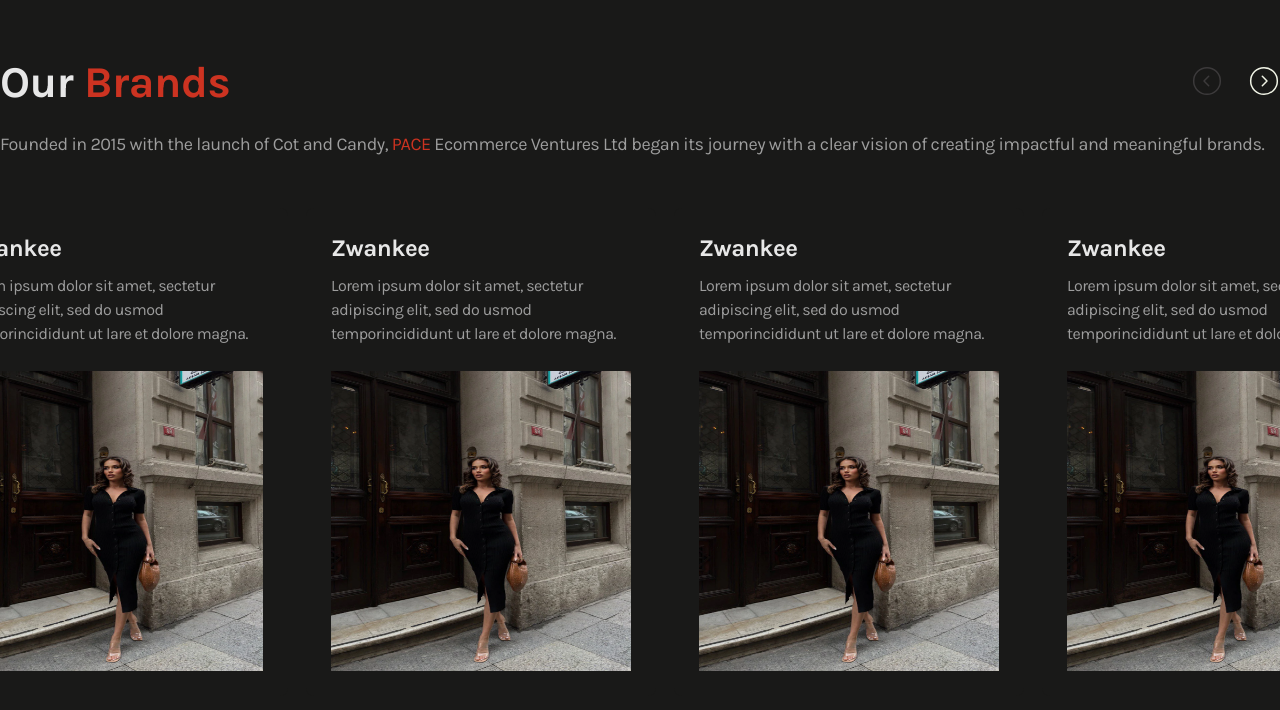
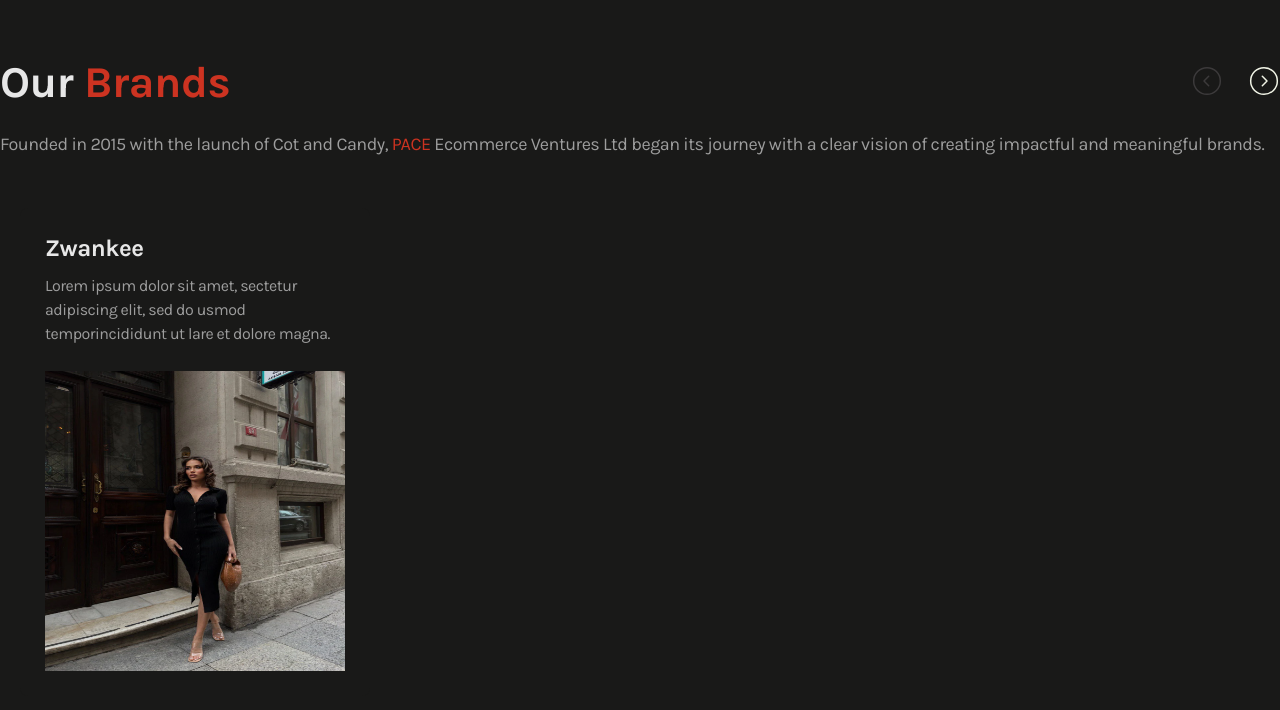
Before and after one commit to TarunRajpurohit123/pace-bussiness-website, a Next.js app in the folder pace-website/: page / in a window 1280 px wide. Shown: the top 710 px of the page. Built offline with nearby package versions, Linux system fonts and the light colour scheme.

Commit message:
working on home brand section

```diff
--- a/pace-website/src/app/components/BrandCard.jsx
+++ b/pace-website/src/app/components/BrandCard.jsx
@@ -1,15 +1,49 @@
 import Image from "next/image";
+import { useState } from "react";
 
-export default function BrandCard() {
+export default function BrandCard({
+  brand,
+  content,
+  image,
+  hoverColor,
+  hoverImage,
+  headingColor,
+  brandLogo,
+}) {
+  const [hover, setHover] = useState(false);
   return (
     <>
-      <section className="hbrand-card">
-        <h1 className="hbrand-card--heading">Zwankee</h1>
-        <p className="hbrand-card--paragraph">
-          Lorem ipsum dolor sit amet, sectetur adipiscing elit, sed do usmod
-          temporincididunt ut lare et dolore magna.
-        </p>
-        <Image src="/zwnakeeBrand.png" width="300" height="300" className="hbrandImage"/>
+      <section
+        className="hbrand-card"
+        style={hover ? { background: hoverColor } : {}}
+        onMouseEnter={() => {
+          setHover(true);
+        }}
+        onMouseLeave={() => {
+          setHover(false);
+        }}
+      >
+        <h1
+          className="hbrand-card--heading"
+          style={hover ? { color: headingColor } : {}}
+        >
+          {brand}
+        </h1>
+        <p className="hbrand-card--paragraph">{content}</p>
+        <div className="relative">
+          <Image
+            src={!hover ? image : hoverImage}
+            width="300"
+            height="300"
+            className="hbrandImage"
+          />
+          {hover && (
+            <div className="brand__overlay flex justify-center items-center flex-col">
+              <h2 className="uppercase brand_overlay_subheading">Discover</h2>
+              <Image src={brandLogo} width="232" height="44" />
+            </div>
+          )}
+        </div>
       </section>
     </>
   );
--- a/pace-website/src/app/components/HomeBrands.jsx
+++ b/pace-website/src/app/components/HomeBrands.jsx
@@ -10,6 +10,18 @@ import BrandCard from "./BrandCard";
 
 export default function HomeBrands() {
   const swiperRef = useRef(null);
+  const data = [
+    {
+      brand: "Zwankee",
+      content:
+        "Lorem ipsum dolor sit amet, sectetur adipiscing elit, sed do usmod temporincididunt ut lare et dolore magna.",
+      image: "/zwnakeeBrand.png",
+      hoverColor: "var(--pure)",
+      headingColor: "var(--mode-bg)",
+      hoverImage: "/zwankee-brand-hover.png",
+      brandLogo: "/zwankeelogo.png",
+    },
+  ];
   return (
     <>
       <section className="homebrands__section">
@@ -69,24 +81,25 @@ export default function HomeBrands() {
               }}
               className="mySwiper"
             >
-              <SwiperSlide>
-                <BrandCard />
-              </SwiperSlide>
-              <SwiperSlide style={{ marginLeft: "2.5rem" }}>
-                <BrandCard />
-              </SwiperSlide>
-              <SwiperSlide style={{ marginLeft: "2.5rem" }}>
-                <BrandCard />
-              </SwiperSlide>
-              <SwiperSlide style={{ marginLeft: "2.5rem" }}>
-                <BrandCard />
-              </SwiperSlide>
-              <SwiperSlide style={{ marginLeft: "2.5rem" }}>
-                <BrandCard />
-              </SwiperSlide>
-              <SwiperSlide style={{ marginLeft: "2.5rem" }}>
-                <BrandCard />
-              </SwiperSlide>
+              {data?.map((card, ind) => {
+                return (
+                  <>
+                    <SwiperSlide
+                      style={ind !== 0 ? { marginLeft: "2.5rem" } : {}}
+                    >
+                      <BrandCard
+                        brand={card?.brand}
+                        content={card?.content}
+                        image={card?.image}
+                        hoverColor={card?.hoverColor}
+                        hoverImage={card?.hoverImage}
+                        headingColor={card?.headingColor}
+                        brandLogo={card?.brandLogo}
+                      />
+                    </SwiperSlide>
+                  </>
+                );
+              })}
             </Swiper>
           </div>
         </div>
--- a/pace-website/src/app/globals.css
+++ b/pace-website/src/app/globals.css
@@ -777,6 +777,7 @@ option:hover {
   padding: 2.5rem;
   border-radius: 0.8rem;
   background-color: var(--brandcard);
+  cursor: pointer;
 }
 
 .hbrand-card--heading {
@@ -801,3 +802,19 @@ option:hover {
   height: 30rem;
   margin-top: 2.5rem;
 }
+.brand__overlay {
+  position: absolute;
+  top: 0;
+  left: 0;
+  width: 100%;
+  height: 100%;
+  background: #0000001a;
+  transition: background-color 0.5s ease;
+}
+.brand_overlay_subheading {
+  color: var(--mode-bg);
+  font-size: 1.8rem;
+  font-weight: 300;
+  line-height: 2.7rem;
+  letter-spacing: 0.2em;
+}
```
Also changed, not shown: pace-website/public/zwankee-brand-hover.png (added), pace-website/public/zwankeelogo.png (added).
